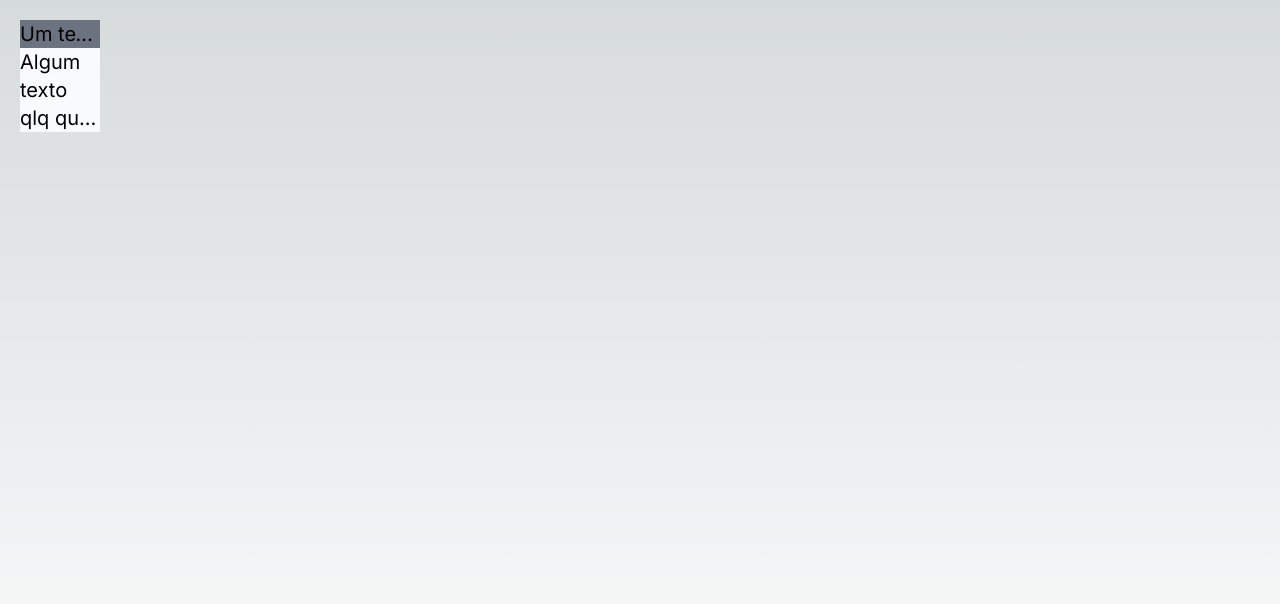
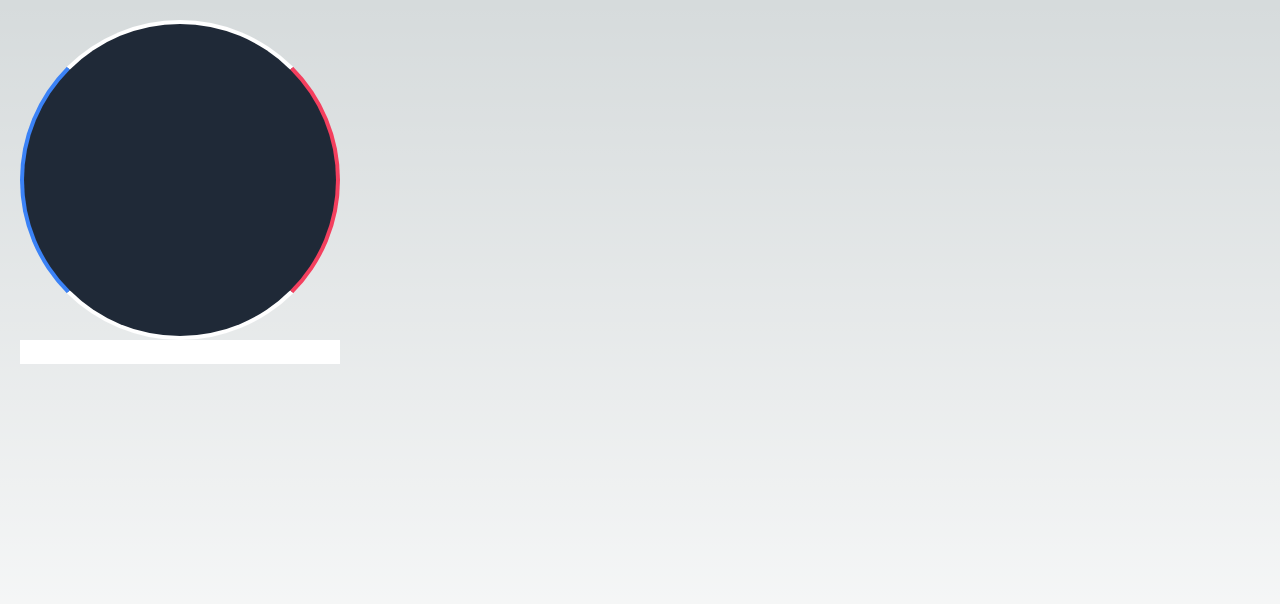
Before and after one commit to EvanilsonP/tailwindcss, a Next.js app: page / in a window 1280 px wide. Shown: the top 604 px of the page. Built offline with nearby package versions, Linux system fonts and the light colour scheme.

Commit message:
Trabalhando com bordas

```diff
--- a/src/app/page.tsx
+++ b/src/app/page.tsx
@@ -38,11 +38,20 @@
 //   )
 // }
 
+// export default function Page() {
+//   return (
+//     <div className="w-screen h-screen p-5">
+//       <div className="bg-gray-500  text-xl w-20 truncate">Um texto qualquer</div>
+//       <div className="bg-gray-50 text-black text-xl w-20 line-clamp-3">Algum texto qlq que to usando aqui pq to na rpessa e nem to usando gramatica apropriada</div>
+//     </div>
+//   )
+// }
+
 export default function Page() {
   return (
     <div className="w-screen h-screen p-5">
-      <div className="bg-gray-500  text-xl w-20 truncate">Um texto qualquer</div>
-      <div className="bg-gray-50 text-black text-xl w-20 line-clamp-3">Algum texto qlq que to usando aqui pq to na rpessa e nem to usando gramatica apropriada</div>
+      <div className="w-80 h-80 bg-gray-800 border-4 border-white border-l-blue-500 border-r-rose-500 rounded-full"></div>
+      <input className="w-80 outline-green-600"/>
     </div>
   )
 }
```
